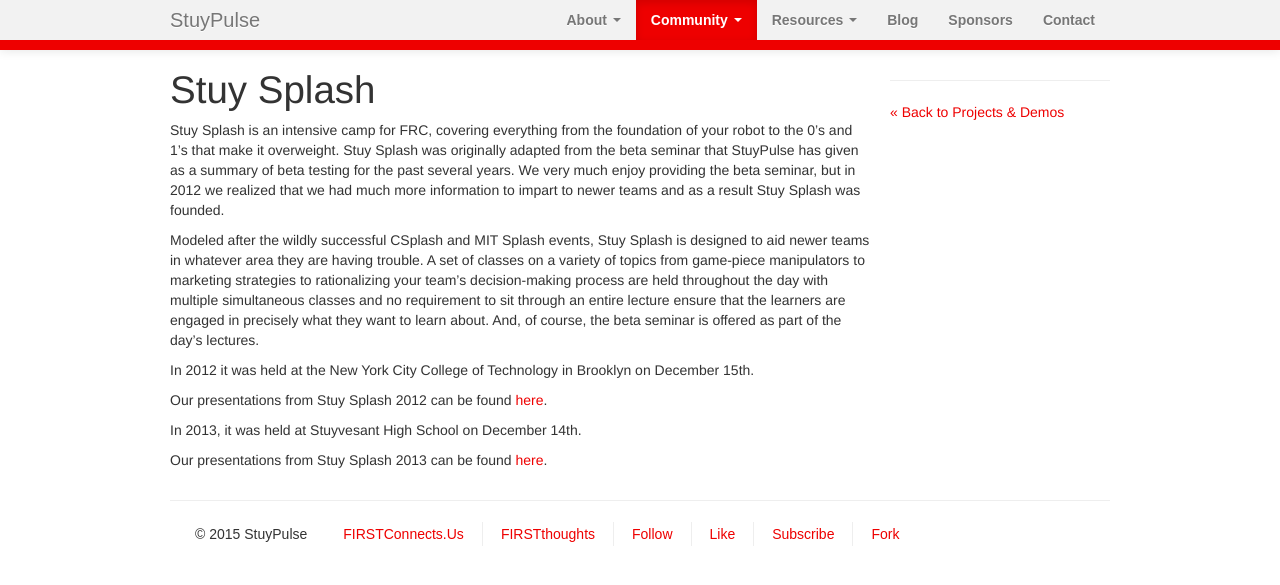
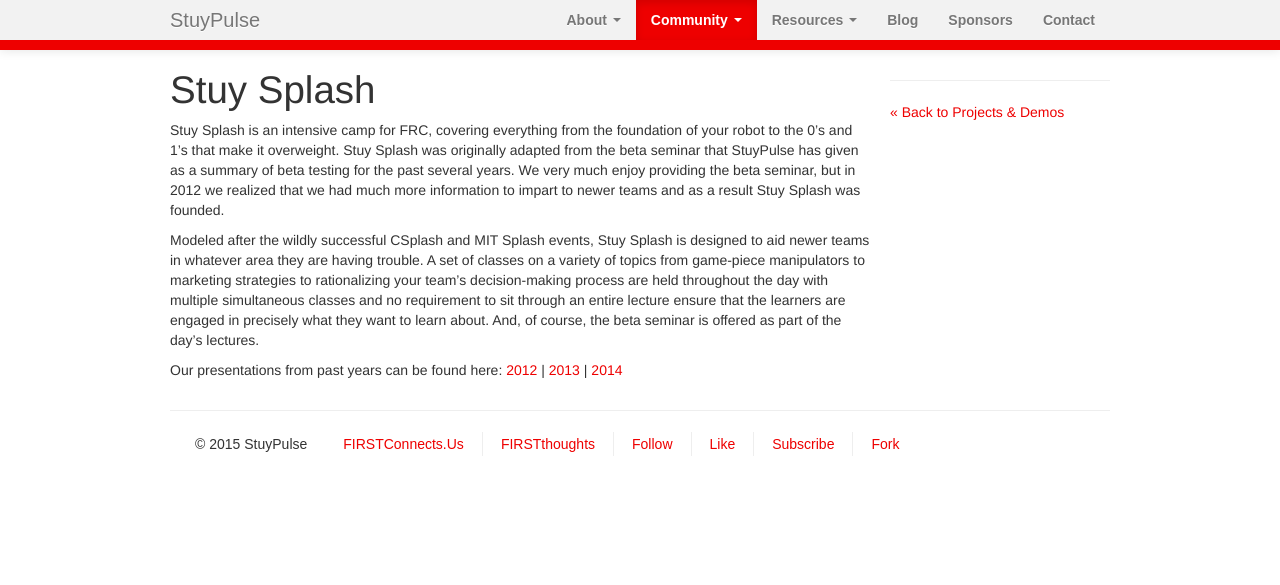
Before and after one commit to StuyPulse/team694.github.io, a Jekyll site: the page built from community/projects/stuysplash/index.md, in a window 1280 px wide. Shown: the top 585 px of the page. Built offline with Jekyll 4.4.1, drawn with Linux system fonts in a browser that asks for light colours; nearby versions of some CDN libraries.

Commit message:
Add links to stuy splash 2014

```diff
--- a/community/projects/stuysplash/index.md
+++ b/community/projects/stuysplash/index.md
@@ -6,10 +6,4 @@
 
 Modeled after the wildly successful CSplash and MIT Splash events, Stuy Splash is designed to aid newer teams in whatever area they are having trouble. A set of classes on a variety of topics from game-piece manipulators to marketing strategies to rationalizing your team's decision-making process are held throughout the day with multiple simultaneous classes and no requirement to sit through an entire lecture ensure that the learners are engaged in precisely what they want to learn about. And, of course, the beta seminar is offered as part of the day's lectures.
 
-In 2012 it was held at the New York City College of Technology in Brooklyn on December 15th.
-
-Our presentations from Stuy Splash 2012 can be found [here](/resources/stuysplash2012/).
-
-In 2013, it was held at Stuyvesant High School on December 14th.
-
-Our presentations from Stuy Splash 2013 can be found [here](/resources/stuysplash2013/).
+Our presentations from past years can be found here: [2012](/resources/stuysplash2012/) &#124; [2013](/resources/stuysplash2013/) &#124; [2014](/resources/stuysplash2014/)
```
Also changed, not shown: resources/index.md (+1 -1 lines).
